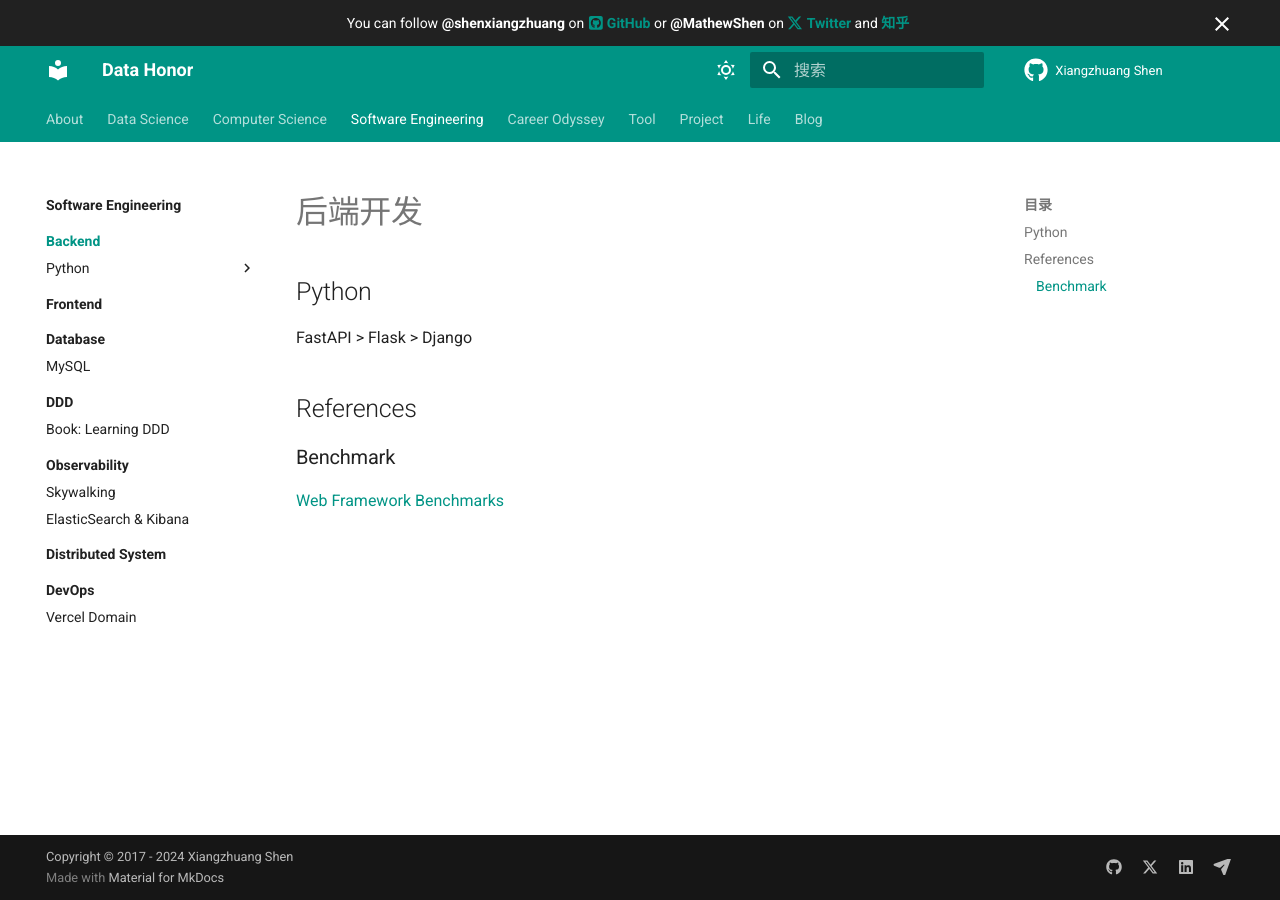
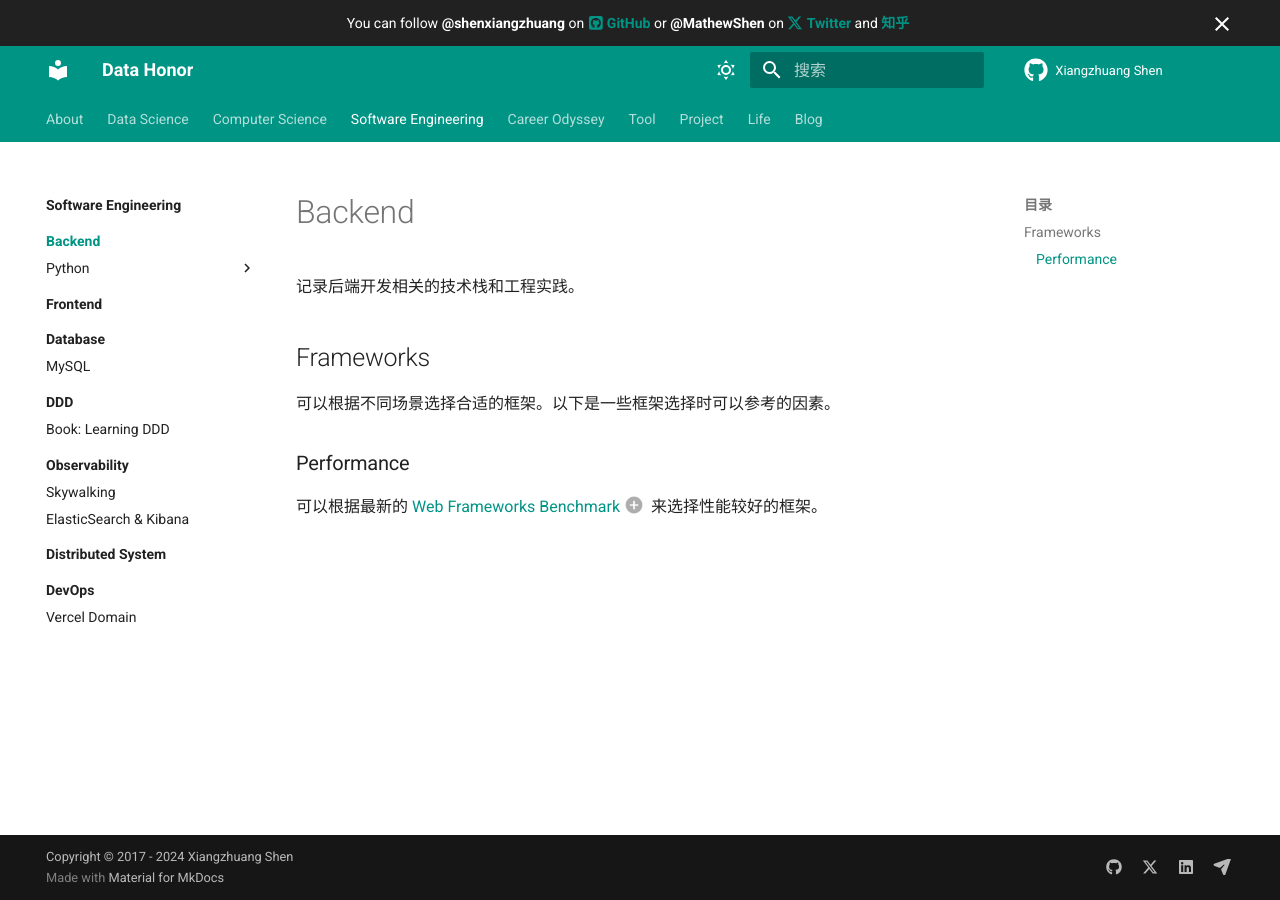
Before and after one commit to shenxiangzhuang/shenxiangzhuang.github.io, an MkDocs documentation site: the page built from docs/se/backend/index.md, in a window 1280 px wide. Built offline with MkDocs 1.6.1 and Material for MkDocs 9.7.7, drawn with Linux system fonts in a browser that asks for light colours; comment, search, counter and statistics services are not loaded.

Commit message:
add: web benchmark (#130)

```diff
--- a/docs/se/backend/index.md
+++ b/docs/se/backend/index.md
@@ -1,12 +1,16 @@
-# 后端开发
+# Backend
 
+记录后端开发相关的技术栈和工程实践。
 
-## Python
+## Frameworks
 
-FastAPI > Flask > Django
+可以根据不同场景选择合适的框架。以下是一些框架选择时可以参考的因素。
 
+### Performance
+可以根据最新的
+[Web Frameworks Benchmark](https://web-frameworks-benchmark.netlify.app/result)(1)
+来选择性能较好的框架。
+{ .annotate }
 
-## References
-
-### Benchmark
-[Web Framework Benchmarks](https://www.techempower.com/benchmarks/#hw=ph&test=fortune&section=data-r22)
+1. GitHub: [the-benchmarker/web-frameworks](https://github.com/the-benchmarker/web-frameworks).
+另外还有一个比较旧的Benchmark结果也可以同时参考: [TechEmpower Framework Benchmarks](https://www.techempower.com/benchmarks/)
```
Also changed, not shown: docs/assets/git-committers/page-authors.json (+1 -1 lines).
